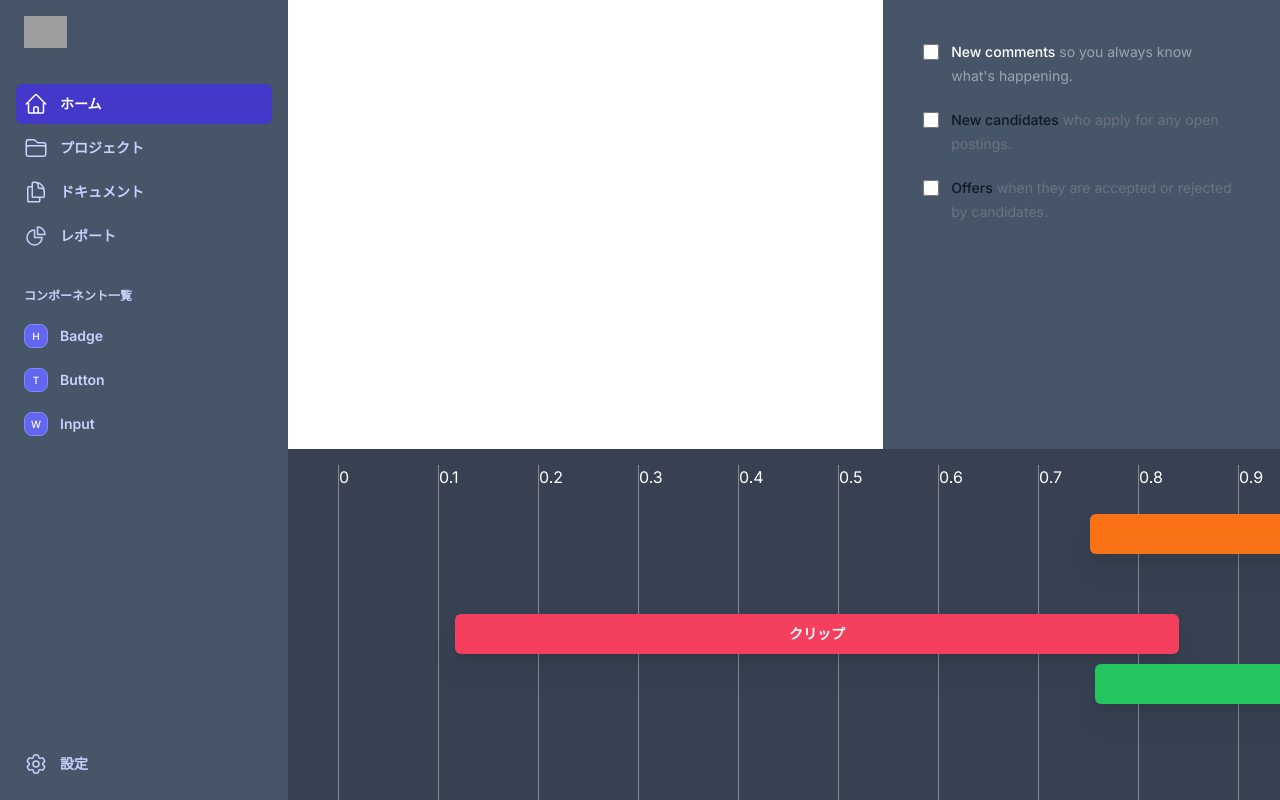
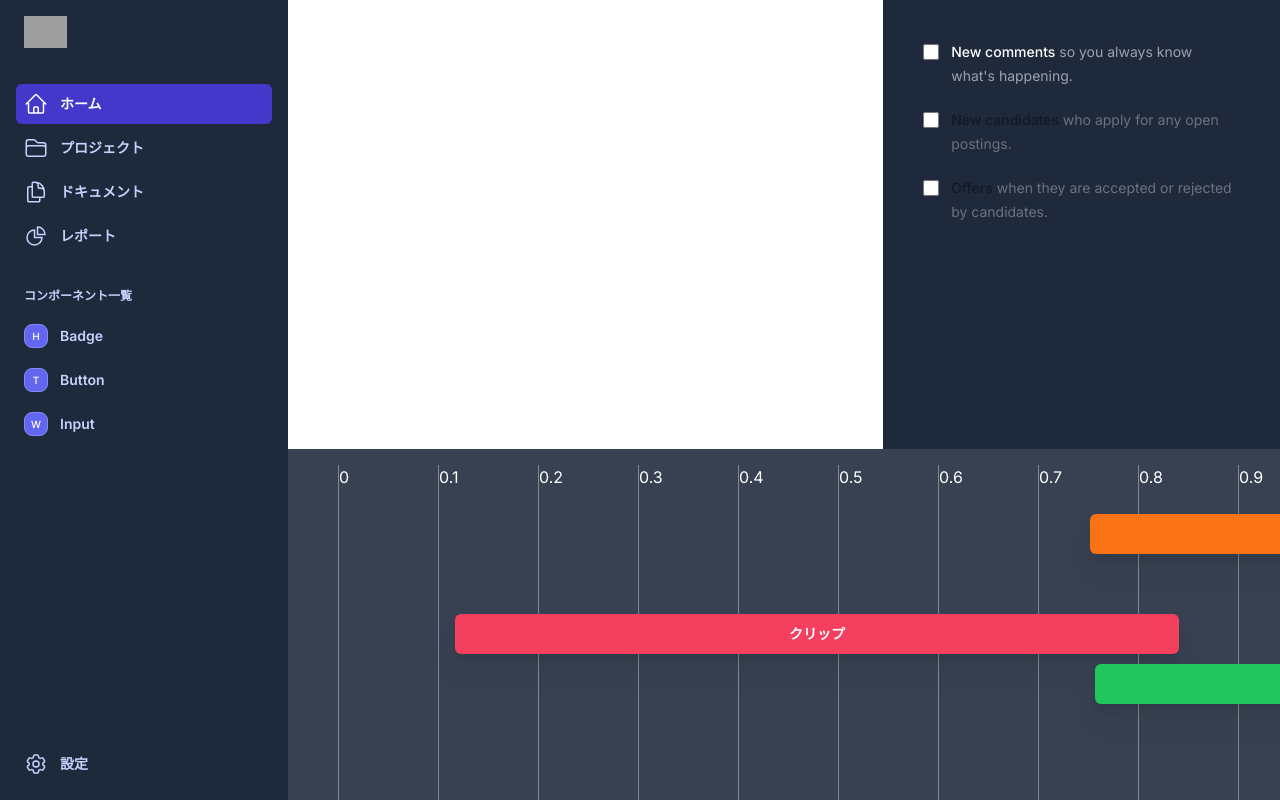
Before and after one commit to tosaken1116/plesio-ui-docs, a Next.js app: page /editor in a window 1280 px wide. Built offline with nearby package versions, Linux system fonts and the light colour scheme; grey boxes are pictures that could not be loaded.

Commit message:
色の修正

```diff
--- a/src/app/editor/(components)/Footer/Footer.tsx
+++ b/src/app/editor/(components)/Footer/Footer.tsx
@@ -9,7 +9,7 @@ const colors = {
 };
 
 const Footer = () => (
-  <footer className="py-4 bg-gray-700 text-white text-center flex flex-col items-start gap-1 p-5 relative overflow-x-scroll h-[600px]">
+  <footer className="py-4 bg-gray-700 text-white text-center flex flex-col items-start gap-1 p-5 relative overflow-x-scroll h-[600px] ">
     {Array.from({ length: 50 }, (_, i) => (
       <div
         key={i}
--- a/src/app/editor/(components)/Main/Main.tsx
+++ b/src/app/editor/(components)/Main/Main.tsx
@@ -5,7 +5,7 @@ import Check from './Check';
 const Main = () => (
   <div className="grid grid-cols-5 h-screen">
     <main className="col-span-3 py-10 bg-white drop-shadow" />
-    <div className="col-span-2 bg-slate-600 p-10">
+    <div className="col-span-2 bg-slate-800 p-10 ">
       <Check />
     </div>
   </div>
--- a/src/app/editor/(components)/Sidebar/Sidebar.tsx
+++ b/src/app/editor/(components)/Sidebar/Sidebar.tsx
@@ -5,7 +5,7 @@ import Link from 'next/link';
 const Sidebar = () => (
   <div className="hidden lg:fixed lg:inset-y-0 lg:z-50 lg:flex lg:w-72 lg:flex-col">
     {/* Sidebar component, swap this element with another sidebar if you like */}
-    <div className="flex grow flex-col gap-y-5 overflow-y-auto bg-slate-600 px-6 pb-4">
+    <div className="flex grow flex-col gap-y-5 overflow-y-auto bg-slate-800 px-6 pb-4">
       <div className="flex h-16 shrink-0 items-center">
         <img
           className="h-8 w-auto"
```
